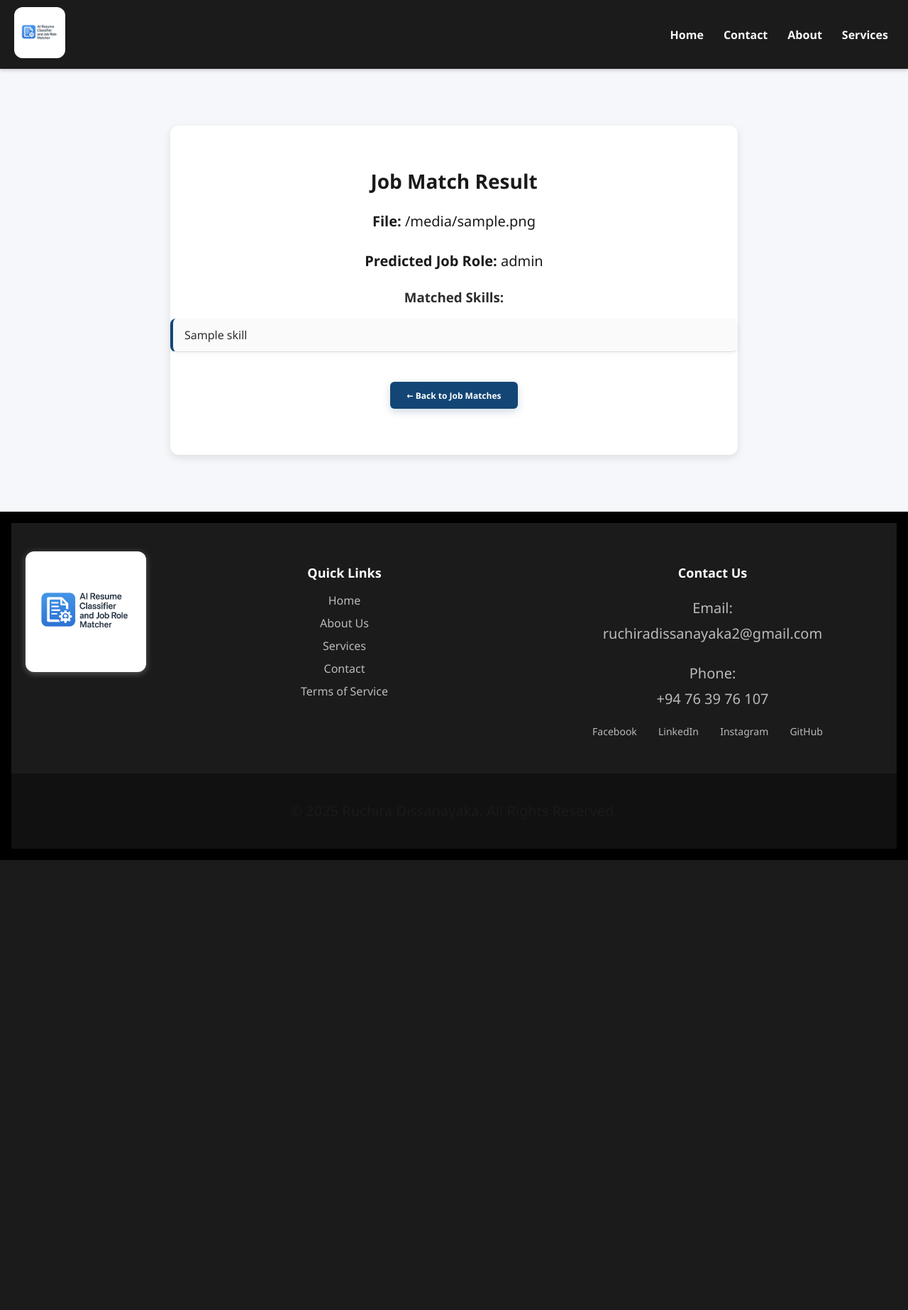
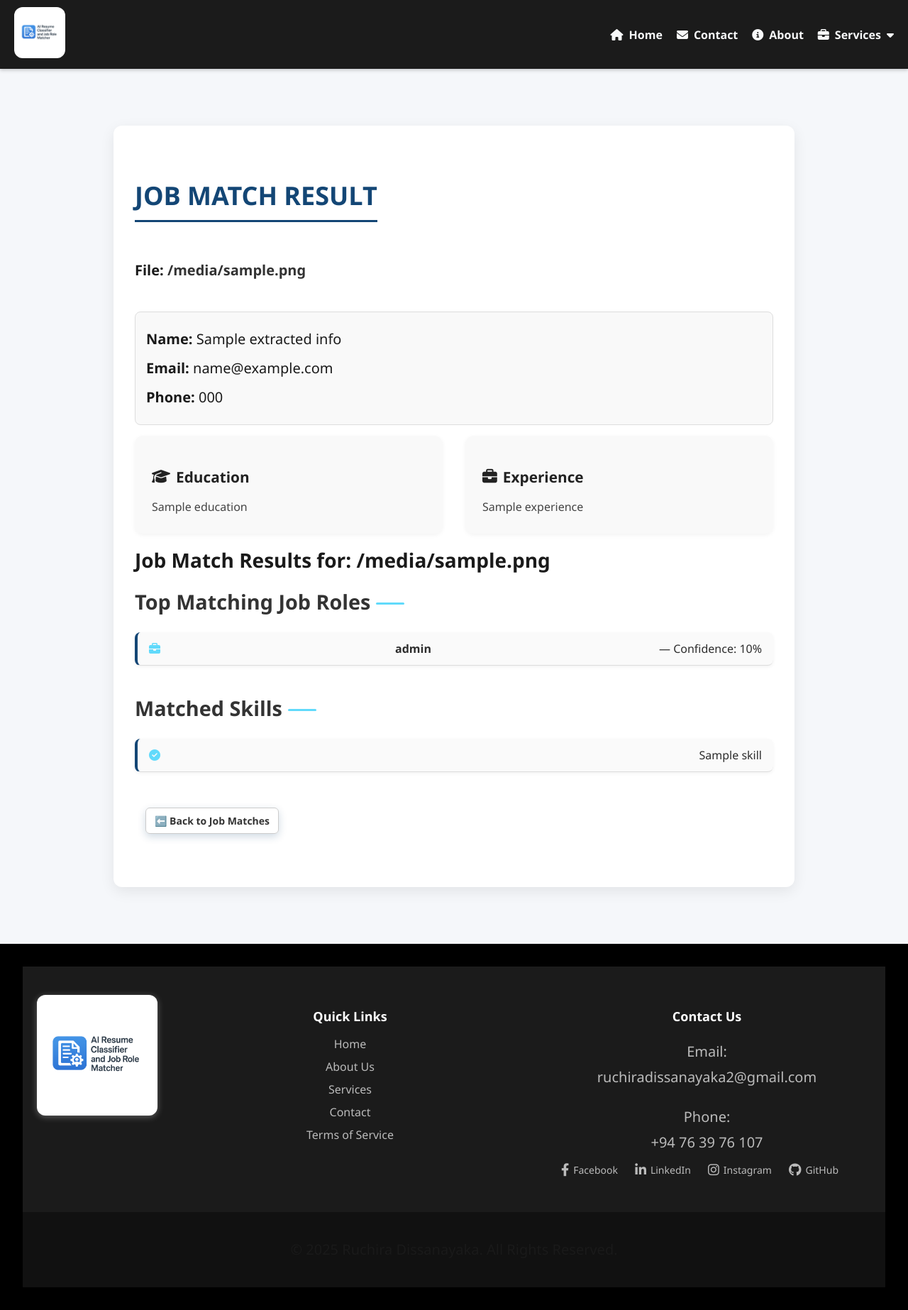
Before and after one commit to RuchiDissa/resume-classifier-ai, a Flask app: template app/templates/job_match_result.html in a window 1280 px wide. Shown: the whole page at 71% size. Before the commit the page ends 1212 px from the top, so only its background shows below. Run offline with Flask 2, Linux system fonts and the light colour scheme; the template is opened without the code that fills it: most values are stand-ins (such as "Sample title", 1, 10 or a date in 2020).

Commit message:
Update job_match_result.html

```diff
--- a/app/templates/job_match_result.html
+++ b/app/templates/job_match_result.html
@@ -4,31 +4,100 @@
     <meta charset="UTF-8">
     <title>Job Match Result</title>
     <link rel="stylesheet" href="{{ url_for('static', filename='style.css') }}">
+    <link rel="stylesheet" href="https://cdnjs.cloudflare.com/ajax/libs/font-awesome/6.4.0/css/all.min.css">
 </head>
 <body>
+
 <header>
     {% include 'partials/navbar.html' %}
 </header>
+
 <main>
-<div class="auth-container">
-    <h1>Job Match Result</h1>
-    <p><strong>File:</strong> {{ filename }}</p>
-    <p><strong>Predicted Job Role:</strong> {{ predicted_role if predicted_role else "No match found" }}</p>
+    <div class="auth-container job-result-container">
+        <h1 class="page-title">Job Match Result</h1>
 
-    <h3>Matched Skills:</h3>
-    {% if matched_skills %}
-        <ul class="resume-list">
-            {% for skill in matched_skills %}
-                <li class="resume-item">{{ skill }}</li>
-            {% endfor %}
-        </ul>
+        <div class="section-block">
+            <p><strong>File:</strong> <span class="file-name">{{ filename }}</span></p>
+        </div>
+
+        {% if extracted_info %}
+<div class="candidate-info">
+    <p><strong>Name:</strong> {{ extracted_info.name or 'Not Found' }}</p>
+    <p><strong>Email:</strong> {{ extracted_info.email or 'Not Found' }}</p>
+    <p><strong>Phone:</strong> {{ extracted_info.phone or 'Not Found' }}</p>
+</div>
+{% endif %}
+
+        {% if education or experience %}
+<div class="info-grid">
+
+  <!-- Education Card -->
+  <div class="info-card">
+    <h2 class="info-title"><i class="fas fa-graduation-cap"></i> Education</h2>
+    {% if education %}
+      <div class="info-content">{{ education }}</div>
     {% else %}
-        <p>No skills matched.</p>
+      <p class="info-empty"><em>No education section found.</em></p>
     {% endif %}
+  </div>
 
-    <a href="{{ url_for('routes.job_matches') }}" class="btn">← Back to Job Matches</a>
+  <!-- Experience Card (scrollable) -->
+  <div class="info-card scroll-card">
+    <h2 class="info-title"><i class="fas fa-briefcase"></i> Experience</h2>
+    {% if experience %}
+      <div class="info-content scrollable">{{ experience }}</div>
+    {% else %}
+      <p class="info-empty"><em>No experience section found.</em></p>
+    {% endif %}
+  </div>
+
 </div>
+{% endif %}
+
+
+        <h1>Job Match Results for: {{ filename }}</h1>
+
+        <div class="section-block">
+            <h2 class="section-title">Top Matching Job Roles</h2>
+            {% if top_roles %}
+                <ul class="resume-list match-list">
+                    {% for role, prob in top_roles %}
+                        <li class="resume-item">
+                            <i class="fas fa-briefcase"></i> <strong>{{ role }}</strong> — Confidence: {{ (prob * 100) | round(2) }}%
+                        </li>
+                    {% endfor %}
+                </ul>
+            {% else %}
+                <p class="no-match-text">No match found.</p>
+            {% endif %}
+        </div>
+
+        <div class="section-block">
+            <h2 class="section-title">Matched Skills</h2>
+            {% if matched_skills %}
+                <ul class="resume-list skill-list">
+                    {% for skill in matched_skills %}
+                        <li class="resume-item">
+                            <i class="fas fa-check-circle"></i> {{ skill }}
+                        </li>
+                    {% endfor %}
+                </ul>
+            {% else %}
+                <p class="no-match-text">No skills matched.</p>
+            {% endif %}
+        </div>
+
+        <div class="resume-menu">
+            <a href="{{ url_for('routes.job_matches') }}" class="btn btn-outline">
+                ⬅️ Back to Job Matches
+            </a>
+        </div>
+    </div>
 </main>
-{% include 'partials/footer.html' %}
+
+<footer>
+    {% include 'partials/footer.html' %}
+</footer>
+
 </body>
 </html>
```
